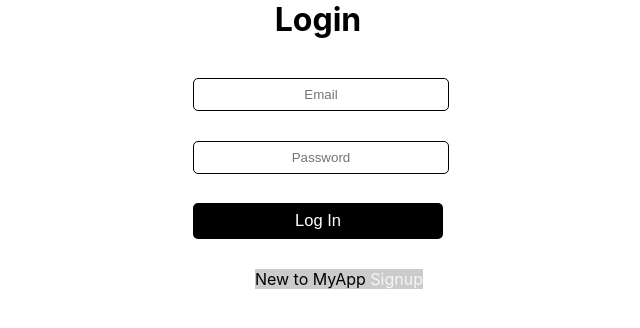
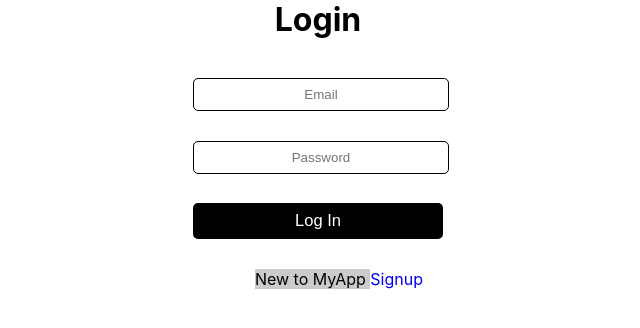
Before and after one commit to ashish280601/.gitit, a React (Create React App) app: page / in a window 1280 px wide. Shown: the top 328 px of the page, without its empty margins (322-962 px from the left). Built offline with nearby package versions, Linux system fonts and the light colour scheme.

Commit message:
changed styling

```diff
--- a/src/components/styles/register.module.css
+++ b/src/components/styles/register.module.css
@@ -30,9 +30,10 @@
 
   .link{
     text-decoration: none;
-    color: whitesmoke;
+    background-color: #ffff;
+    /* color: whitesmoke; */
   }
 
-  .line, p{
-    background-color: rgb(16,75,135);
+  p{
+    background-color: #ffff;
   }
```
